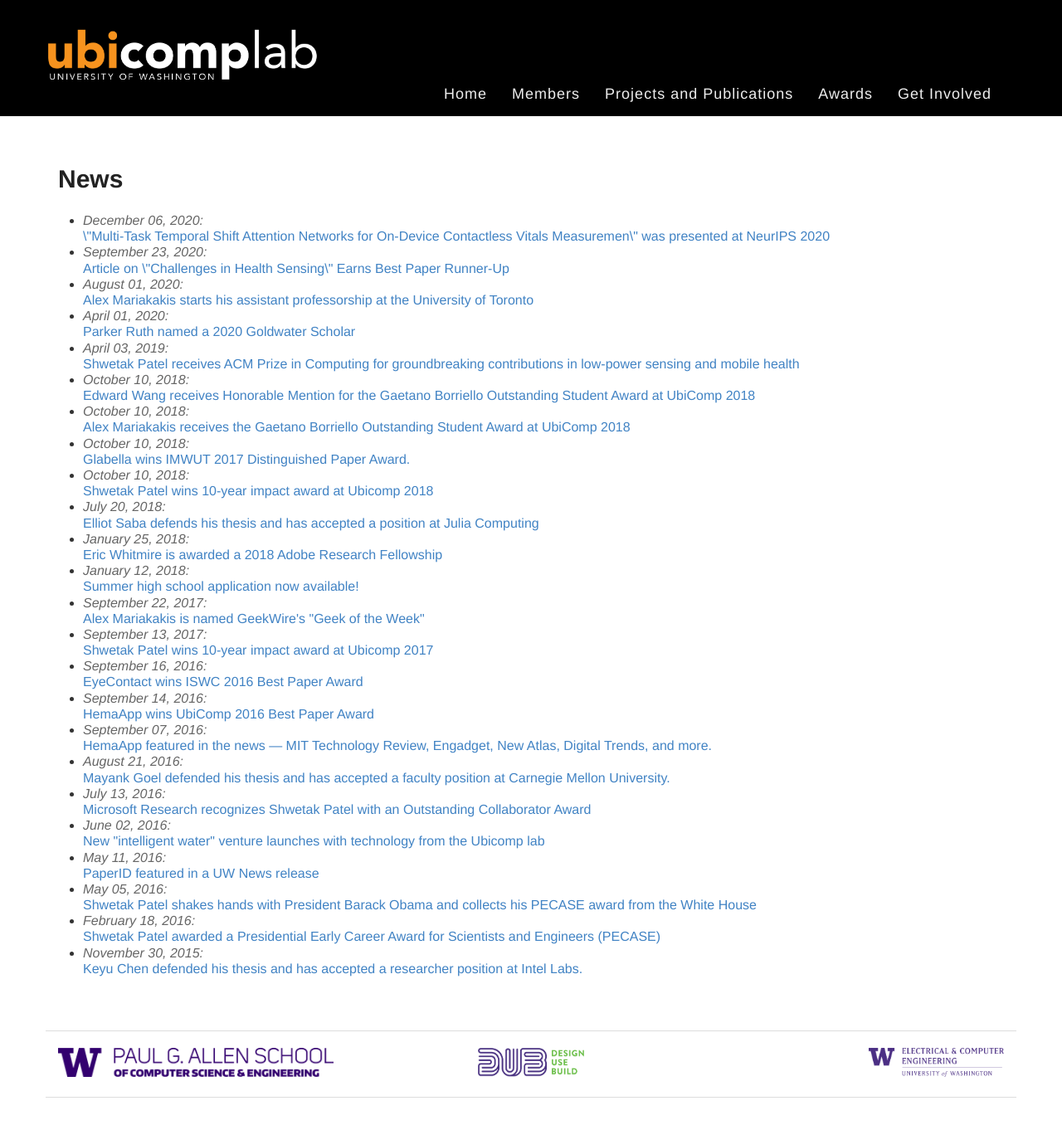
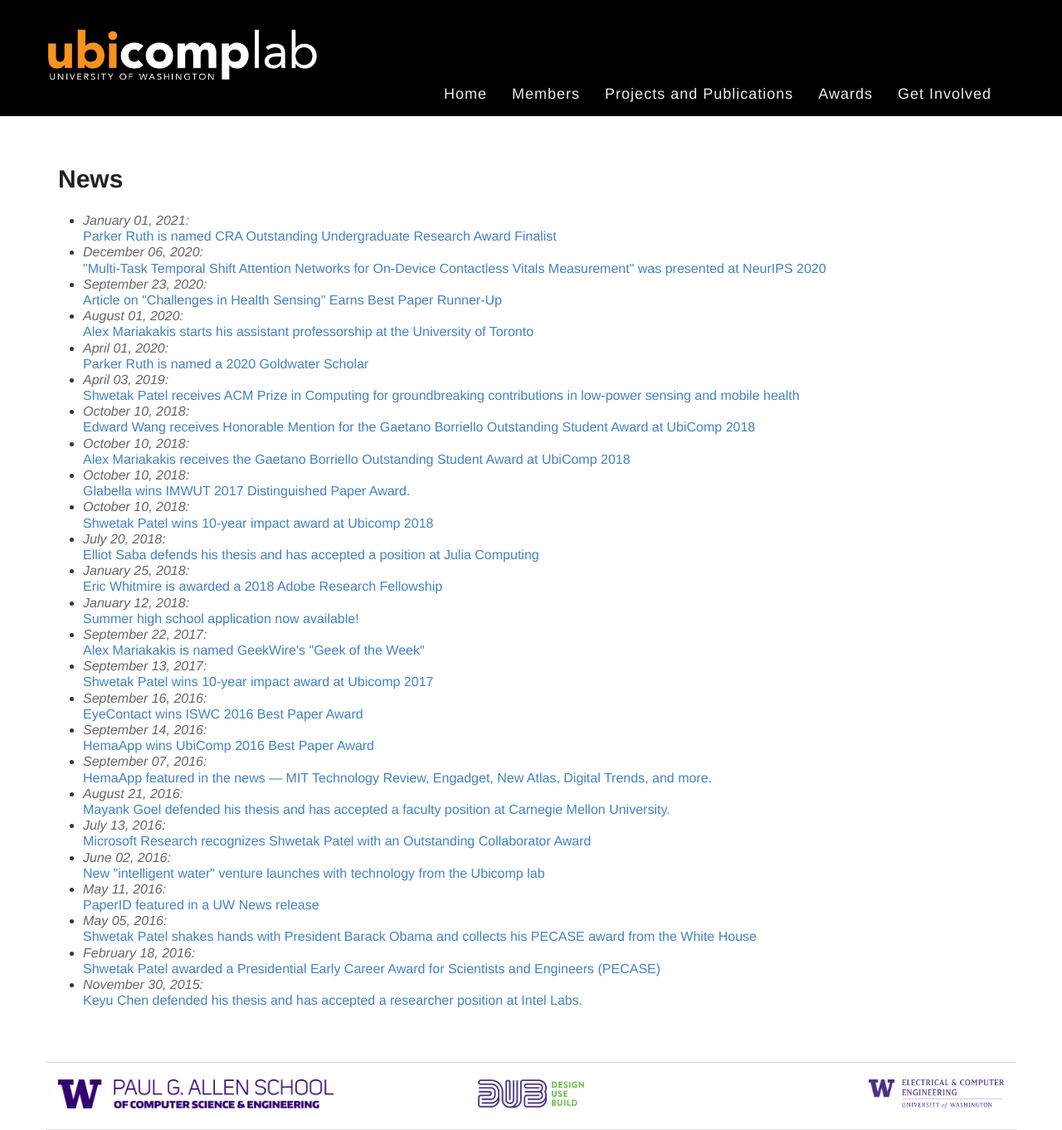
Before and after one commit to ubicomplab/ubicomplab.github.io, a Jekyll site: the page built from news/index.html, in a window 1280 px wide. Shown: the whole page at 83% size. Built offline with Jekyll 4.4.1, drawn with Linux system fonts in a browser that asks for light colours; some web fonts are replaced; before the commit the page ends 1323 px from its top, so only the background shows below that.

Commit message:
Update news.yml

```diff
--- a/_data/news.yml
+++ b/_data/news.yml
@@ -1,9 +1,13 @@
+- date: 2021-01-01
+  blurb: Parker Ruth is named CRA Outstanding Undergraduate Research Award Finalist
+  url: https://news.cs.washington.edu/2021/01/15/computing-research-association-recognizes-undergraduates-advancing-data-science-for-mental-health-commonsense-reasoning-mobile-health-sensing-and-more/
+
 - date: 2020-12-06
-  blurb: \"Multi-Task Temporal Shift Attention Networks for On-Device Contactless Vitals Measuremen\" was presented at NeurIPS 2020
+  blurb: "\"Multi-Task Temporal Shift Attention Networks for On-Device Contactless Vitals Measurement\" was presented at NeurIPS 2020"
   url: https://nips.cc/virtual/2020/public/poster_e1228be46de6a0234ac22ded31417bc7.html
 
 - date: 2020-09-23
-  blurb: Article on \"Challenges in Health Sensing\" Earns Best Paper Runner-Up
+  blurb: "Article on \"Challenges in Health Sensing\" Earns Best Paper Runner-Up"
   url: /publications/mhealth_challenges/
 
 - date: 2020-08-01
@@ -11,7 +15,7 @@
   url: https://web.cs.toronto.edu/news-events/news/u-of-ts-department-of-computer-science-welcomes-its-newest-faculty-members
 
 - date: 2020-04-01
-  blurb: Parker Ruth named a 2020 Goldwater Scholar
+  blurb: Parker Ruth is named a 2020 Goldwater Scholar
   url: https://news.cs.washington.edu/2020/04/02/allen-schools-parker-ruth-named-a-2020-goldwater-scholar/
 
 - date: 2019-04-03
```
